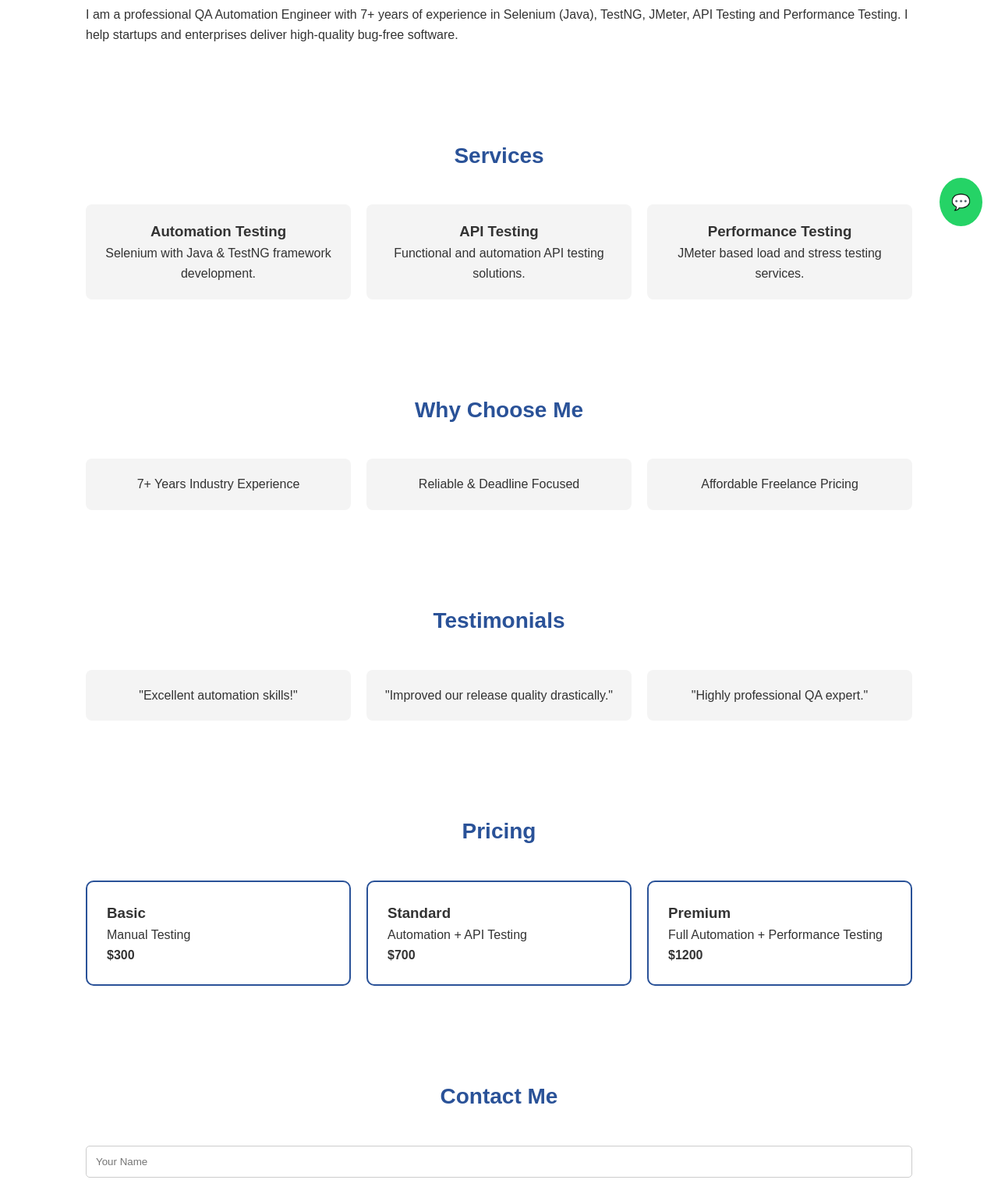
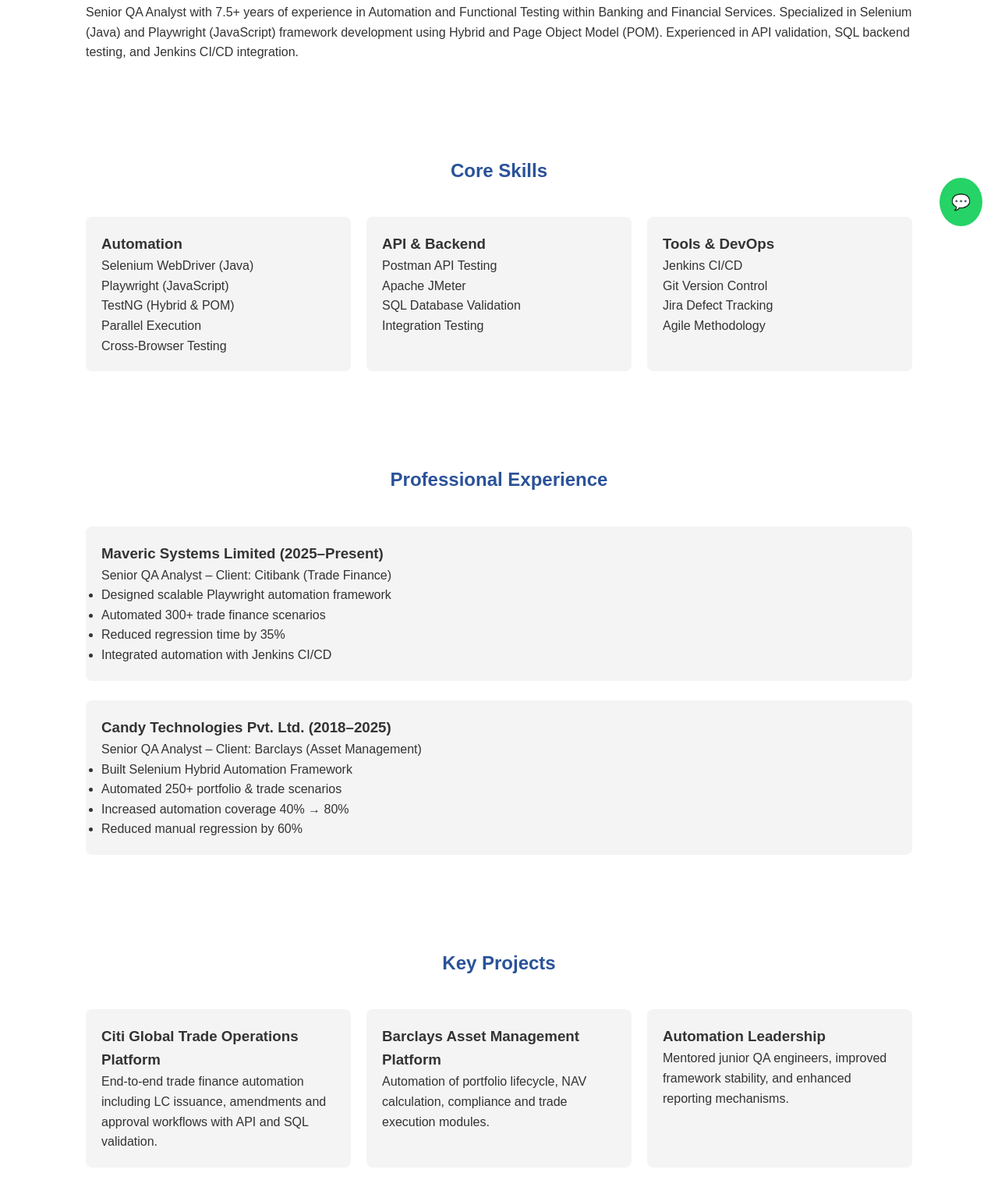
Before and after one commit to freelancingwbr/wbr-qa-portfolio, a plain HTML site: page index.html in a window 1280 px wide. Shown: the part 490-2003 px from the top of the page at 78% size. Drawn offline with Linux system fonts and the light colour scheme.

Commit message:
Upgraded portfolio to senior professional version

```diff
--- a/index.html
+++ b/index.html
@@ -3,127 +3,99 @@
 <head>
 <meta charset="UTF-8">
 <meta name="viewport" content="width=device-width, initial-scale=1.0">
-  <title>Balaji Wagdale | Freelance QA Automation Engineer</title>
 
-  <!-- SEO -->
-  <meta name="description" content="Balaji Wagdale - Freelance QA Automation Engineer with 7+ years experience in Selenium, TestNG, JMeter, API Testing and Performance Testing.">
-  <meta name="keywords" content="QA Automation Engineer, Selenium Java, TestNG, JMeter, API Testing, Performance Testing, Freelance QA">
+<title>Balaji Wagdale | Senior QA Automation Engineer</title>
+
+<meta name="description" content="Balaji Wagdale - Senior QA Automation Engineer with 7.5+ years experience in Selenium, Playwright, API Testing, SQL Validation and CI/CD in Banking & Financial Services.">
+<meta name="keywords" content="Senior QA Engineer, Selenium Java, Playwright, TestNG, API Testing, JMeter, SQL Validation, Banking QA, Trade Finance Testing">
 <meta name="author" content="Balaji Wagdale">
 
 <style>
-    * {
-      margin: 0;
-      padding: 0;
-      box-sizing: border-box;
-      font-family: Arial, sans-serif;
-    }
-
-    body {
-      line-height: 1.6;
-      color: #333;
-    }
+* { margin:0; padding:0; box-sizing:border-box; font-family:Arial, sans-serif; }
+body { line-height:1.6; color:#333; }
 
 header {
-      background: linear-gradient(135deg, #1e3c72, #2a5298);
-      color: white;
-      padding: 100px 20px;
-      text-align: center;
+  background: linear-gradient(135deg,#1e3c72,#2a5298);
+  color:white;
+  text-align:center;
+  padding:100px 20px;
 }
-
-    header h1 {
-      font-size: 40px;
-      margin-bottom: 10px;
-    }
-
-    header p {
-      font-size: 20px;
-      margin-bottom: 20px;
-    }
-
+header h1 { font-size:42px; margin-bottom:10px; }
+header p { font-size:20px; margin-bottom:20px; }
 .btn {
-      background: #ff9800;
-      color: white;
-      padding: 12px 25px;
-      text-decoration: none;
-      border-radius: 5px;
-      font-weight: bold;
+  background:#ff9800;
+  color:white;
+  padding:12px 25px;
+  text-decoration:none;
+  border-radius:5px;
+  font-weight:bold;
 }
 
 section {
-      padding: 60px 20px;
-      max-width: 1100px;
-      margin: auto;
+  padding:60px 20px;
+  max-width:1100px;
+  margin:auto;
 }
 
 h2 {
-      text-align: center;
-      margin-bottom: 40px;
-      font-size: 28px;
-      color: #2a5298;
+  text-align:center;
+  margin-bottom:40px;
+  color:#2a5298;
 }
 
 .grid {
-      display: grid;
-      gap: 20px;
+  display:grid;
+  gap:20px;
 }
-
 .grid-3 {
-      grid-template-columns: repeat(auto-fit, minmax(250px, 1fr));
+  grid-template-columns:repeat(auto-fit,minmax(250px,1fr));
 }
 
 .card {
-      background: #f4f4f4;
-      padding: 20px;
-      border-radius: 8px;
-      text-align: center;
+  background:#f4f4f4;
+  padding:20px;
+  border-radius:8px;
 }
 
-    .pricing-card {
-      border: 2px solid #2a5298;
-      padding: 25px;
-      border-radius: 10px;
+footer {
+  background:#111;
+  color:white;
+  text-align:center;
+  padding:20px;
 }
 
 form input, form textarea {
-      width: 100%;
-      padding: 12px;
-      margin-bottom: 15px;
-      border: 1px solid #ccc;
-      border-radius: 5px;
+  width:100%;
+  padding:12px;
+  margin-bottom:15px;
+  border:1px solid #ccc;
+  border-radius:5px;
 }
 
 form button {
-      background: #2a5298;
-      color: white;
-      border: none;
-      padding: 12px 20px;
-      border-radius: 5px;
-      cursor: pointer;
+  background:#2a5298;
+  color:white;
+  border:none;
+  padding:12px 20px;
+  border-radius:5px;
+  cursor:pointer;
 }
 
-    footer {
-      background: #111;
-      color: white;
-      text-align: center;
-      padding: 20px;
-    }
-
-    /* WhatsApp Button */
 .whatsapp {
-      position: fixed;
-      bottom: 20px;
-      right: 20px;
-      background: #25d366;
-      color: white;
-      padding: 15px;
-      border-radius: 50%;
-      font-size: 20px;
-      text-decoration: none;
+  position:fixed;
+  bottom:20px;
+  right:20px;
+  background:#25d366;
+  color:white;
+  padding:15px;
+  border-radius:50%;
+  font-size:20px;
+  text-decoration:none;
 }
 
 @media(max-width:768px){
-      header h1 { font-size: 28px; }
-      header p { font-size: 16px; }
+  header h1{font-size:28px;}
+  header p{font-size:16px;}
 }
 </style>
 </head>
@@ -132,70 +104,86 @@
 
 <header>
 <h1>Balaji Wagdale</h1>
-  <p>Freelance QA Automation Engineer | 7+ Years Experience</p>
-  <a href="#contact" class="btn">Hire Me</a>
+<p>Senior QA Automation Engineer | Selenium | Playwright | Banking & Trade Finance</p>
+<a href="#contact" class="btn">Let’s Work Together</a>
 </header>
 
-<section id="about">
-  <h2>About Me</h2>
-  <p>I am a professional QA Automation Engineer with 7+ years of experience in Selenium (Java), TestNG, JMeter, API Testing and Performance Testing. I help startups and enterprises deliver high-quality bug-free software.</p>
+<section>
+<h2>Professional Summary</h2>
+<p>
+Senior QA Analyst with 7.5+ years of experience in Automation and Functional Testing within Banking and Financial Services.
+Specialized in Selenium (Java) and Playwright (JavaScript) framework development using Hybrid and Page Object Model (POM).
+Experienced in API validation, SQL backend testing, and Jenkins CI/CD integration.
+</p>
 </section>
 
 <section>
-  <h2>Services</h2>
+<h2>Core Skills</h2>
 <div class="grid grid-3">
 <div class="card">
-      <h3>Automation Testing</h3>
-      <p>Selenium with Java & TestNG framework development.</p>
+<h3>Automation</h3>
+<p>Selenium WebDriver (Java)<br>Playwright (JavaScript)<br>TestNG (Hybrid & POM)<br>Parallel Execution<br>Cross-Browser Testing</p>
 </div>
 <div class="card">
-      <h3>API Testing</h3>
-      <p>Functional and automation API testing solutions.</p>
+<h3>API & Backend</h3>
+<p>Postman API Testing<br>Apache JMeter<br>SQL Database Validation<br>Integration Testing</p>
 </div>
 <div class="card">
-      <h3>Performance Testing</h3>
-      <p>JMeter based load and stress testing services.</p>
+<h3>Tools & DevOps</h3>
+<p>Jenkins CI/CD<br>Git Version Control<br>Jira Defect Tracking<br>Agile Methodology</p>
 </div>
 </div>
 </section>
 
 <section>
-  <h2>Why Choose Me</h2>
-  <div class="grid grid-3">
-    <div class="card">7+ Years Industry Experience</div>
-    <div class="card">Reliable & Deadline Focused</div>
-    <div class="card">Affordable Freelance Pricing</div>
+<h2>Professional Experience</h2>
+
+<div class="card">
+<h3>Maveric Systems Limited (2025–Present)</h3>
+<p>Senior QA Analyst – Client: Citibank (Trade Finance)</p>
+<ul>
+<li>Designed scalable Playwright automation framework</li>
+<li>Automated 300+ trade finance scenarios</li>
+<li>Reduced regression time by 35%</li>
+<li>Integrated automation with Jenkins CI/CD</li>
+</ul>
 </div>
+
+<br>
+
+<div class="card">
+<h3>Candy Technologies Pvt. Ltd. (2018–2025)</h3>
+<p>Senior QA Analyst – Client: Barclays (Asset Management)</p>
+<ul>
+<li>Built Selenium Hybrid Automation Framework</li>
+<li>Automated 250+ portfolio & trade scenarios</li>
+<li>Increased automation coverage 40% → 80%</li>
+<li>Reduced manual regression by 60%</li>
+</ul>
+</div>
+
 </section>
 
 <section>
-  <h2>Testimonials</h2>
+<h2>Key Projects</h2>
+
 <div class="grid grid-3">
-    <div class="card">"Excellent automation skills!"</div>
-    <div class="card">"Improved our release quality drastically."</div>
-    <div class="card">"Highly professional QA expert."</div>
+<div class="card">
+<h3>Citi Global Trade Operations Platform</h3>
+<p>End-to-end trade finance automation including LC issuance, amendments and approval workflows with API and SQL validation.</p>
 </div>
-</section>
 
-<section>
-  <h2>Pricing</h2>
-  <div class="grid grid-3">
-    <div class="pricing-card">
-      <h3>Basic</h3>
-      <p>Manual Testing</p>
-      <p><strong>$300</strong></p>
+<div class="card">
+<h3>Barclays Asset Management Platform</h3>
+<p>Automation of portfolio lifecycle, NAV calculation, compliance and trade execution modules.</p>
 </div>
-    <div class="pricing-card">
-      <h3>Standard</h3>
-      <p>Automation + API Testing</p>
-      <p><strong>$700</strong></p>
-    </div>
-    <div class="pricing-card">
-      <h3>Premium</h3>
-      <p>Full Automation + Performance Testing</p>
-      <p><strong>$1200</strong></p>
+
+<div class="card">
+<h3>Automation Leadership</h3>
+<p>Mentored junior QA engineers, improved framework stability, and enhanced reporting mechanisms.</p>
 </div>
 </div>
+
 </section>
 
 <section id="contact">
@@ -206,21 +194,23 @@
 <input type="email" name="email" placeholder="Your Email" required>
 <textarea name="message" rows="5" placeholder="Your Message" required></textarea>
 
-    <!-- Disable Captcha -->
 <input type="hidden" name="_captcha" value="false">
-
 <button type="submit">Send Message</button>
 </form>
+
+<p><br>
+📧 wagdalebalaji@gmail.com<br>
+📱 +91 9096 575 857<br>
+🔗 LinkedIn: linkedin.com/in/balaji-wagdale-0ba78727
+</p>
 
 </section>
 
 <footer>
-  <p>© 2026 Balaji Wagdale | Freelance QA Automation Engineer</p>
+<p>© 2026 Balaji Wagdale | Senior QA Automation Engineer</p>
 </footer>
 
-<a class="whatsapp"
-   href="https://wa.me/919096575857"
-   target="_blank">💬</a>
+<a class="whatsapp" href="https://wa.me/919096575857" target="_blank">💬</a>
 
 </body>
 </html>
```
Lines whose indentation alone changed are shown as unchanged.
